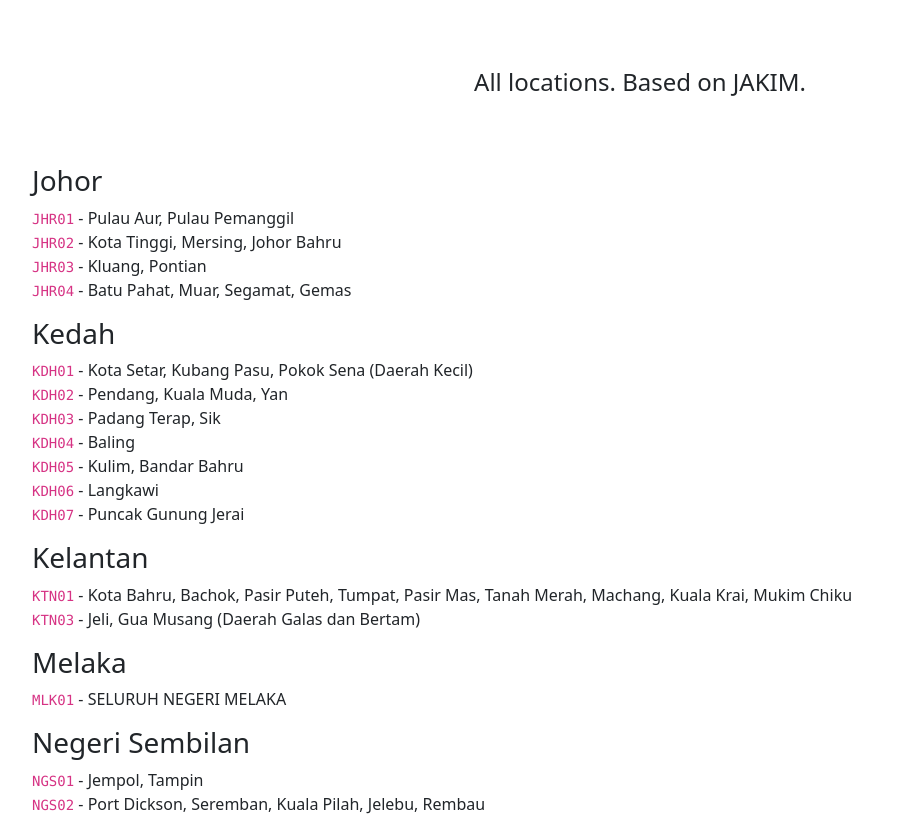
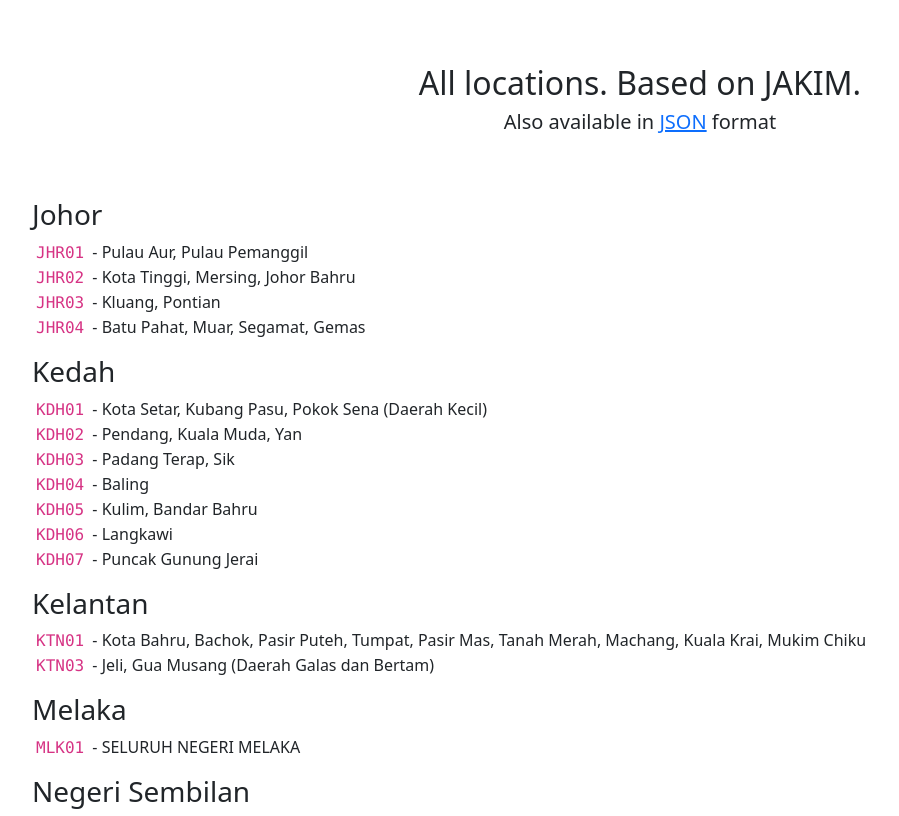
Before and after one commit to mptwaktusolat/api-waktusolat, a Next.js app: page /locations in a window 1280 px wide. Shown: the top 816 px of the page, without its empty margins (0-899 px from the left). Built offline with nearby package versions, Linux system fonts and the light colour scheme.

Commit message:
:sparkles: Finish location page
add toast, copy text ui, head, json api link

```diff
--- a/pages/locations.js
+++ b/pages/locations.js
@@ -1,14 +1,28 @@
-import {useState} from 'react';
-import styles from "../styles/Home.module.css";
+import Head from 'next/head'
+import useSWR from 'swr';
+import styles from "../styles/Locations.module.css";
+import Toastify from 'toastify-js'
+import "toastify-js/src/toastify.css"
 
-export default function Locations(props) {
-  const [copySuccess, setCopySuccess] = useState(null);
+const fetcher = (url) => fetch(url).then((res) => res.json());
+
+export default function Locations() {
+  const { data, error } = useSWR('/api/zones', fetcher);
+
   const copyToClipBoard = async copyMe => {
     try {
       await navigator.clipboard.writeText(copyMe);
-      setCopySuccess('Copied!');
+      Toastify({
+        text: "Copied",
+        duration: 1000,
+        gravity: "bottom", // `top` or `bottom`
+        position: "right", // `left`, `center` or `right`
+        style: {
+          background: "linear-gradient(to right, #457fca, #5691c8)",
+        },
+      }).showToast();
     } catch (err) {
-      setCopySuccess('Failed to copy!');
+      console.log('Copy failed', err);
     }
   };
 
@@ -19,12 +33,22 @@
     }, {});
   }
 
-  const zones = groupBy(props.zones, 'negeri');
+  if (error) return <div>Failed to load</div>;
+  if (!data) return <div>Loading...</div>;
+
+  const zones = groupBy(data, 'negeri');
   return (
       <div className={styles.container}>
-        <h2 className={styles.description}>
-          All locations. Based on JAKIM.
-        </h2>
+        <Head>
+          <title>Locations - MPT Server</title>
+          <meta name="description" content="JAKIM zones list"/>
+          <link rel="icon" href="/favicon.ico"/>
+        </Head>
+
+        <div className={styles.description}>
+        <h2>All locations. Based on JAKIM.</h2>
+          <h5>Also available in <a href="/api/zones">JSON</a> format</h5>
+        </div>
         {
           Object.entries(zones).map(([negeri, data]) => (
               <div key={negeri} style={{paddingBottom: 15 + 'px'}}>
@@ -32,26 +56,14 @@
                 {
                   data.map(zone => (
                           <div key={zone.jakimCode}>
-                            <code onClick={(e) => copyToClipBoard(zone.jakimCode)}>{zone.jakimCode}</code> - {zone.daerah}
+                            <code className={styles.zonecode} onClick={() => copyToClipBoard(zone.jakimCode)}>{zone.jakimCode}</code> - {zone.daerah}
                           </div>
                       )
                   )
                 }
-
               </div>
           ))
         }
       </div>
   );
-
 }
-
-import {loadZones} from "../lib/load-json-db";
-
-export async function getStaticProps() {
-  const zones = await loadZones();
-
-  return {
-    props: {zones}
-  }
-}
--- /dev/null
+++ b/styles/Locations.module.css
@@ -0,0 +1,26 @@
+.container {
+    padding: 0 2rem;
+}
+.title {
+    margin: 0;
+    line-height: 1.15;
+    font-size: 4rem;
+}
+
+.title,
+.description {
+    text-align: center;
+    margin: 4rem 0;
+    line-height: 1.5;
+}
+
+.zonecode {
+    font-size: 1rem;
+    padding: 4px;
+}
+
+
+.zonecode:hover {
+    background-color: rgba(243, 21, 147, 0.04);
+    cursor: pointer;
+}
```
